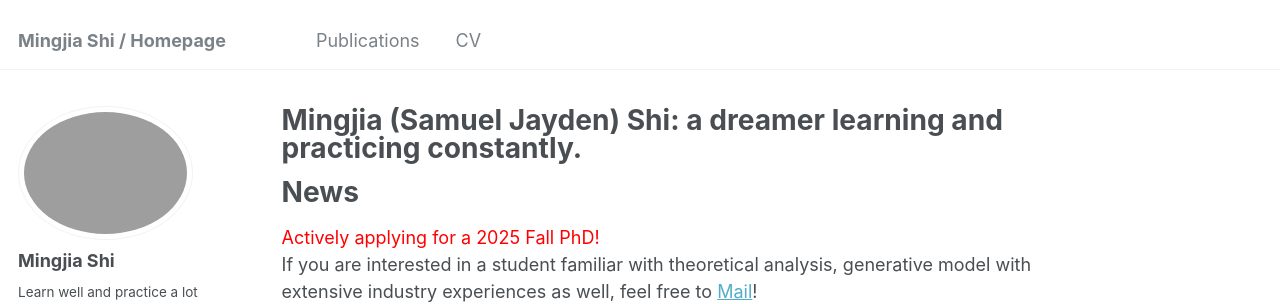
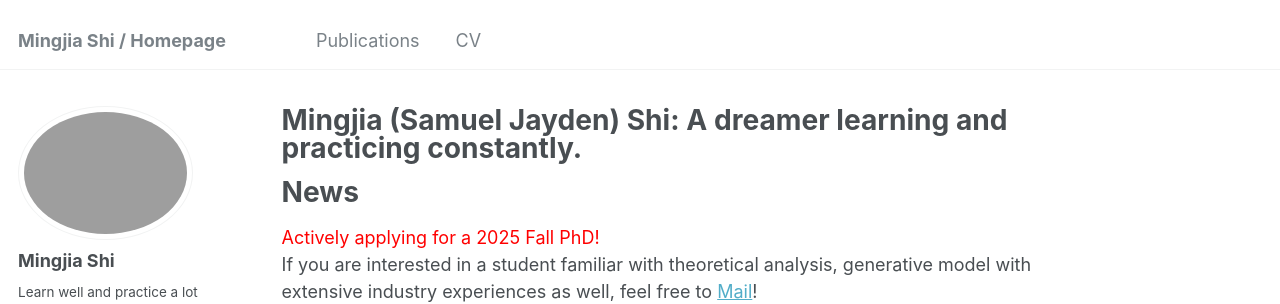
Before and after one commit to BDeMo/homepage, a Jekyll site: the page built from _pages/about.md, in a window 1280 px wide and 900 px high. Shown: the top 304 px of the window. Built offline with Jekyll 4.4.1, drawn with Linux system fonts in a browser that asks for light colours; some web fonts are replaced.

```diff
--- a/_pages/about.md
+++ b/_pages/about.md
@@ -1,6 +1,6 @@
 ---
 permalink: /
-title: "Mingjia (Samuel Jayden) Shi: a dreamer learning and practicing constantly."
+title: "Mingjia (Samuel Jayden) Shi: A dreamer learning and practicing constantly."
 author_profile: true
 redirect_from:
   - /about/
```
